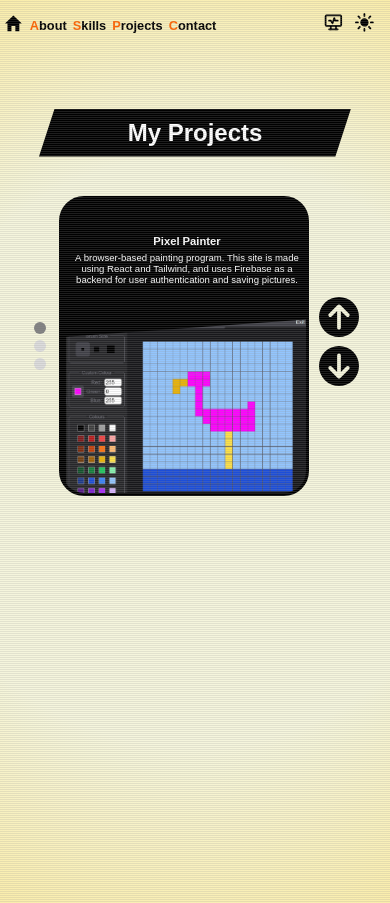
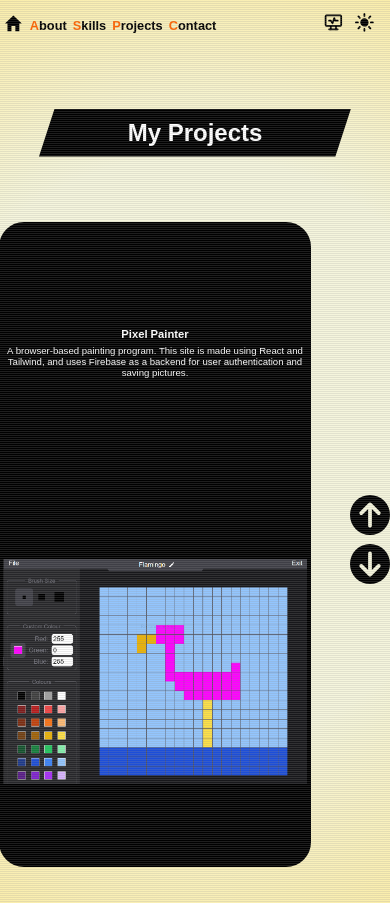
Before and after one commit to NateLemke/portfolio-site, a Next.js app: page /projects in a window 390 px wide. Built offline with nearby package versions, Linux system fonts and the light colour scheme; a web font is replaced by a local one.

Commit message:
resized carousel

```diff
--- a/src/styles/Projects.module.css
+++ b/src/styles/Projects.module.css
@@ -8,8 +8,8 @@
 }
 
 .slideDiv {
-    width: 500px;
-    height: 250px;
+    width: 100%;
+    height: 100%;
     display: flex;
     flex-direction: row;
     border-radius: 25px;
@@ -51,6 +51,8 @@
     flex-direction: column;
     align-items: center;
     visibility: hidden;
+    width: 100%;
+    height: 100%;
 }
 
 .slideViewContainer {
@@ -58,11 +60,13 @@
     flex-direction: row;
     justify-content: center;
     align-items: center;
+    width: 100%;
+    height: 100%;
 }
 
 .slideFrame {
-    width: 500px;
-    height: 250px;
+    aspect-ratio: 2/1;
+    height: 90%;
     border-radius: 25px;
     overflow: hidden;
     border: solid black 3px;
@@ -104,10 +108,14 @@
 .slide {
     position: absolute;
     display: none;
+    width:100%;
+    height:100%;
 }
 
 .activeSlide {
     display: flex;
+    width:100%;
+    height:100%;
 }
 
 #leftArrow {
@@ -173,14 +181,14 @@
         margin-top: 15%;
     }
     .slideDiv {
-        width: 250px;
-        height: 300px;
+        width: 100%;
+        height: 100%;
         flex-direction: column-reverse;
     }
 
     .slideFrame {
-        width: 250px;
-        height: 300px;
+        aspect-ratio: 2/3;
+        width: 80%;
     }
 
     .slideTextDiv {
@@ -193,7 +201,7 @@
     .slideImageDiv {
         width: 100%;
         height: 60%;
-        clip-path: polygon(0 10%, 100% 0, 100% 100%, 0% 100%);
+        clip-path: polygon(0 15%, 100% 10%, 100% 100%, 0% 100%);
     }
 
     .carouselContainer {
```
